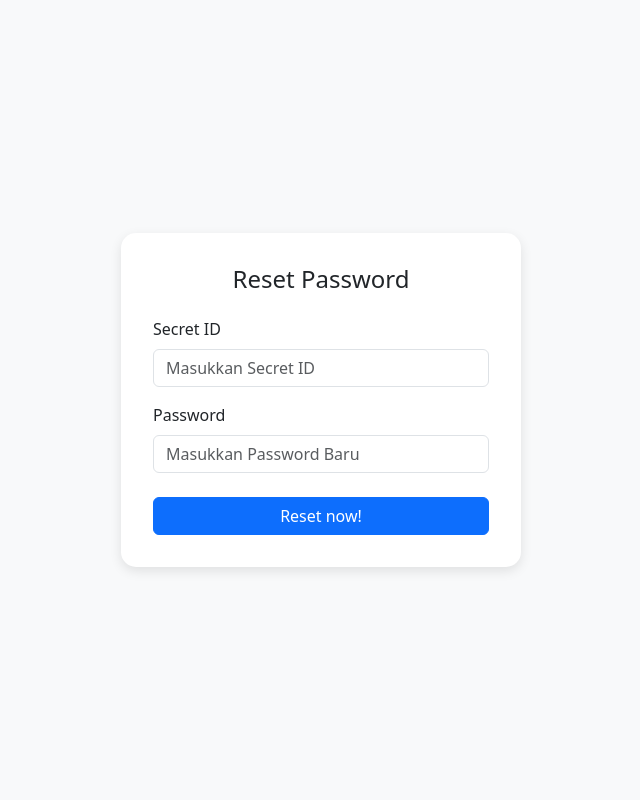
After one commit to g-42925/lss_absensi, a CodeIgniter app: the page made by application/views/module/reset/index.php in a window 1280 px wide. The commit adds this page. Shown: the whole page, without its empty margins (319-959 px from the left). Run offline with CodeIgniter, Linux system fonts and the light colour scheme.

Commit message:
adding reset password feature

```diff
--- a/application/views/module/auth/signin.php
+++ b/application/views/module/auth/signin.php
@@ -55,8 +55,9 @@
                     <label class="form-check-label" for="remember-me"> Remember Me </label>
                   </div>
                 </div>
-                <div class="mb-3">
-                  <button class="btn btn-primary d-grid w-100" type="submit">Login</button>
+                <div class="mb-3 text-center">
+                  <button class="btn btn-primary d-grid w-100 mb-3" type="submit">Login</button>
+                  <a href="<?= base_url('reset') ?>">Forget password?</a>
                 </div>
               </form>
 
--- /dev/null
+++ b/application/views/module/reset/index.php
@@ -0,0 +1,51 @@
+<!DOCTYPE html>
+<html lang="id">
+<head>
+  <meta charset="UTF-8">
+  <meta name="viewport" content="width=device-width, initial-scale=1">
+  <title>Form Login</title>
+  <!-- Bootstrap CSS -->
+  <link href="https://cdn.jsdelivr.net/npm/bootstrap@5.3.3/dist/css/bootstrap.min.css" rel="stylesheet">
+  <style>
+    body {
+      height: 100vh;
+      display: flex;
+      align-items: center;
+      justify-content: center;
+      background-color: #f8f9fa;
+    }
+    .form-container {
+      width: 100%;
+      max-width: 400px;
+      background: white;
+      border-radius: 15px;
+      box-shadow: 0 4px 12px rgba(0,0,0,0.1);
+      padding: 2rem;
+    }
+  </style>
+</head>
+<body>
+
+  <div class="form-container">
+    <h4 class="text-center mb-4">Reset Password</h4>
+    <form action="<?= base_url('reset/proccess/').'?failed=false' ?> " method="post">
+      <div class="mb-3">
+        <label for="secretId" class="form-label">Secret ID</label>
+        <input type="text" class="form-control" id="secretId" name="id" placeholder="Masukkan Secret ID">
+      </div>
+
+      <div class="mb-4">
+        <label for="password" class="form-label">Password</label>
+        <input type="password" class="form-control" id="password" name="password" placeholder="Masukkan Password Baru">
+      </div>
+
+      <div class="d-grid">
+        <button type="submit" class="btn btn-primary">Reset now!</button>
+      </div>
+    </form>
+  </div>
+
+  <!-- Bootstrap JS -->
+  <script src="https://cdn.jsdelivr.net/npm/bootstrap@5.3.3/dist/js/bootstrap.bundle.min.js"></script>
+</body>
+</html>
```
Also changed, not shown: application/controllers/Reset.php (added, +60 -0 lines).
